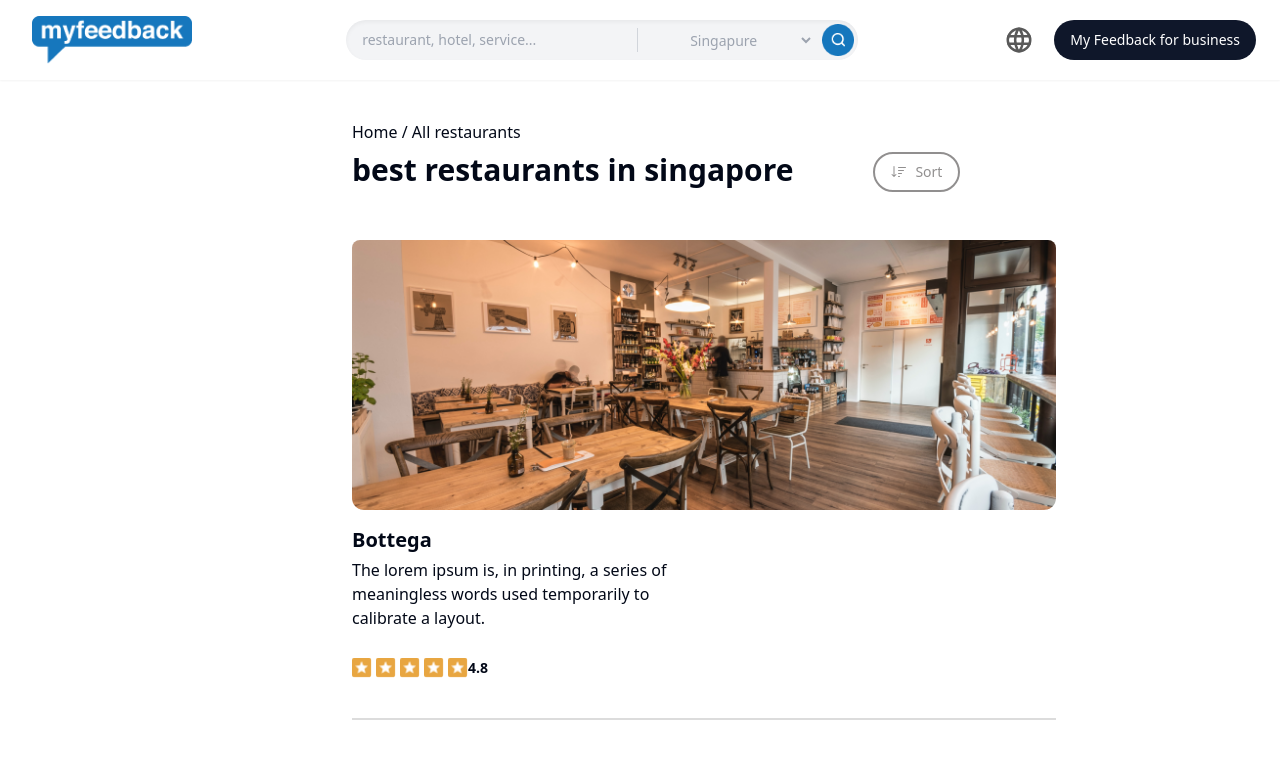
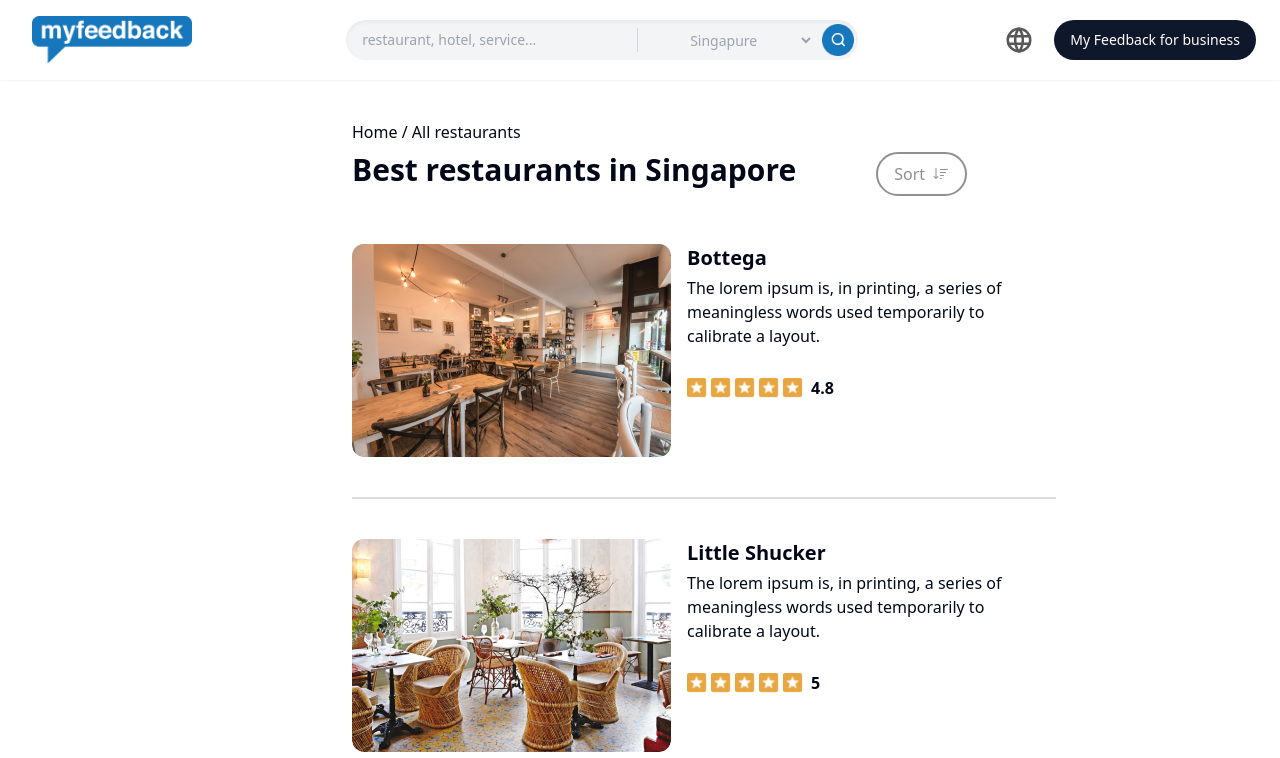
Before and after one commit to Takib-Ahmed/feedback.com, a React (Vite) app: page /search in a window 1280 px wide. Shown: the top 758 px of the page. Built offline with nearby package versions, Linux system fonts and the light colour scheme.

Commit message:
sort added to search

```diff
--- a/src/App.jsx
+++ b/src/App.jsx
@@ -15,7 +15,7 @@ import Homepage from "./components/Homepage";
 function App() {
   const [Resturantslist] = useState([
     {
-      coverimage: "/Detailspage/Rectangle 28.png",
+      coverimage: "/Trendingcards/Rectangle 22 (1).png",
       images: [
         "/Trendingcards/Rectangle 22 (1).png",
         "/Trendingcards/Rectangle 22 (10).png",
--- a/src/components/ResturantDetails.page/Banner.jsx
+++ b/src/components/ResturantDetails.page/Banner.jsx
@@ -13,7 +13,7 @@ export default function Banner({listdetails}){
 <div className="    text-white DetailsBanner"  onClick={()=>{
     console.log(listdetails.coverimage)
 }}   style={{
-    background: `url('${listdetails.coverimage}') `,
+    background: `url('${listdetails.Name === 'Bottega' ?'/Detailspage/Rectangle 28.png':listdetails.coverimage}') `,
 
   }}>
    <div className=" dbchild grid gap-10 p-10 sm:p-20"> <h1 className=" text-5xl font-bold">{listdetails.Name}</h1>
--- a/src/components/ResturantDetails.page/Photoslider.jsx
+++ b/src/components/ResturantDetails.page/Photoslider.jsx
@@ -101,7 +101,7 @@ export default function Photoslider({ Showphotos, setshowphotos }) {
           <img
             src={image.src}
             alt={image.alt}
-            className={`h-[70px] md:h-[80px] lg:h-[100px] w-[200px] ${
+            className={` h-[50px] sm:h-[70px] md:h-[80px] lg:h-[100px] w-[200px] ${
               currentSlide === i
                 ? "border-2  border-sky-500"
                 : "border border-gray-300"
@@ -115,7 +115,7 @@ export default function Photoslider({ Showphotos, setshowphotos }) {
   return (
  <>
  {Showphotos &&
-   <div className="fixed inset-0 flex  items-center justify-center bg-black bg-opacity-50 z-50">   <div className="relative  bg-white p-5 w-[80%] max-w-[1100px]">
+   <div className="fixed inset-0 flex  items-center justify-center bg-black bg-opacity-50 z-50">   <div className="relative  bg-white p-5 w-[90%] lg:w-[80%] max-w-[1100px]">
 
    <Slider {...settings} ref={sliderRef}>
      {Photos.map((image, key) => (
@@ -123,7 +123,7 @@ export default function Photoslider({ Showphotos, setshowphotos }) {
          <img
            src={image.src}
            alt={image.alt}
-           className="w-full h-[250px] md:h-[500px]"
+           className="w-full h-[250px] sm:h-[300px] md:h-[400px] lg:h-[500px]"
          />
        </div>
      ))}
--- a/src/components/ResturantDetails.page/Reviews.jsx
+++ b/src/components/ResturantDetails.page/Reviews.jsx
@@ -71,9 +71,9 @@ export default function Reviews({ ListReviews }) {
           <div className={` transition-all origin-top duration-300   top-12 absolute left-0 grid gap-1   rounded-lg  shadow-xl text-[#5D5D5D] bg-white ${Sortpopup ? 'w-fit' : 'w-[180px]'} rounded-md duration-300 origin-top border ${Sortpopup ? 'scale-100' : 'scale-0'}`} >
 
 <div className=" grid gap-1   pb-0">
-<p className=" text-nowrap text-left hover:bg-gray-600 px-3 py-2 pe-10" onClick={()=>{setsort(null)}}>Defualt</p>
-<p className=" text-nowrap text-left hover:bg-gray-600 px-3 py-2 pe-10" onClick={()=>{setsort(true)}}>Highest Rated</p>
-<p className=" text-nowrap text-left hover:bg-gray-600 px-3 py-2 pe-10" onClick={()=>{setsort(false)}}>Lowest Rated</p>
+<p className=" text-nowrap text-left hover:bg-gray-600 px-3 py-2 pe-10  hover:text-white" onClick={()=>{setsort(null)}}>Defualt</p>
+<p className=" text-nowrap text-left hover:bg-gray-600 px-3 py-2 pe-10  hover:text-white" onClick={()=>{setsort(true)}}>Highest Rated</p>
+<p className=" text-nowrap text-left hover:bg-gray-600 px-3 py-2 pe-10  hover:text-white" onClick={()=>{setsort(false)}}>Lowest Rated</p>
 
 </div>
           </div>
--- a/src/components/Search End/SearchResults.jsx
+++ b/src/components/Search End/SearchResults.jsx
@@ -1,132 +1,126 @@
 /* eslint-disable react/prop-types */
-import { Button } from "../ui/button";
-import { BsSortUp,BsSortDown } from "react-icons/bs";
 
-import { Card, CardContent, CardDescription, CardFooter, CardHeader, CardTitle } from "../ui/card";
-
+import { BsSortUp, BsSortDown } from "react-icons/bs";
 import { useState } from "react";
 import { Link } from "react-router-dom";
 
-export default function Searchrestults({Resturantslist,Filtervalue,setlistdetails}){
+export default function Searchrestults({ Resturantslist, Filtervalue, setlistdetails }) {
+  const [Sort, setSort] = useState(null);
+  const [Sortpopup, setSortPopup] = useState(false);
 
-
-          var subsettings = {
-            dots: true,
-            infinite: false,
-            speed: 500,
-            slidesToShow: 1,
-            slidesToScroll: 1,
-            arrows: false,
-            customPaging: (i) => (
-              <div
-                className=" bg-gray-400 transition-all duration-300 h-2 w-2 hover:bg-white rounded-full"
-                style={{ cursor: "pointer" }}
-              >
-                {/* Optional: Add index or other content */}
-              </div>
-            ),
-            appendDots: (dots) => (
-              <div className="p-1">
-                <ul className="flex justify-center gap-0 mx-10  translate-y-[-20px]">{dots}</ul>
-              </div>
-            ),
-
-
-          };
-
-const [Sort,setsort] = useState(false)
+  const sortedAndFilteredRestaurants = Resturantslist
+    .filter((Resturants) =>
+      !Filtervalue || Resturants.Name.toLowerCase().includes(Filtervalue.trim().toLowerCase())
+    )
+    .sort((a, b) => {
+      if (Sort === null) return 0;
+      if (Sort) return b.Rating - a.Rating;
+      return a.Rating - b.Rating;
+    });
 
   return (
-        <div className=" Searchresultpage flex flex-wrap lg:flex-nowrap   justify-center lg:justify-normal lg:ps-32 my-10 mt-0">
+    <div className="Searchresultpage flex flex-wrap lg:flex-nowrap justify-center lg:justify-normal lg:ps-32 my-10 mt-0">
       <div>
-   <div className=" text-start py-10 pb-0">
-            <h5 className=" justify-center md:justify-normal flex  ">Home / All restaurants</h5>
-            <div className=" justify-center md:justify-normal flex gap-20 py-2"><h1 className=" text-2xl sm:text-3xl font-bold">best restaurants in singapore</h1><Button onClick={()=>{setsort((prev)=>!prev)}} className=' flex gap-2 bg-transparent border-2 border-[#918f8f] rounded-full text-[#918f8f] hover:border-inherit hover:text-white '>{Sort ? <BsSortUp/>:<BsSortDown/>}Sort</Button></div>
+        <div className="text-start py-10 pb-0">
+          <h5 className="justify-center md:justify-normal flex">Home / All restaurants</h5>
+          <div className="justify-center md:justify-normal flex gap-20 py-2">
+            <h1 className="text-2xl sm:text-3xl font-bold">Best restaurants in Singapore</h1>
+            <div className="relative">
+              <button
+                className={` flex gap-2 bg-transparent  rounded-full text-[#918f8f]  hover:text-white p-2 px-4 hover:bg-slate-900   border-2 border-[#918f8f] hover:border-slate-900  ${Sortpopup ? 'border-slate-900 bg-slate-900 text-white':'border-[#918f8f] text-[#918f8f]'}`}
+                onClick={() => setSortPopup(!Sortpopup)}
+              >
+                Sort {Sort === true ? <BsSortUp className="mt-1" /> : <BsSortDown className="mt-1" />}
+              </button>
+              <div
+                className={`transition-all origin-top duration-300 top-12 absolute left-0 grid gap-1 rounded-lg shadow-xl text-[#5D5D5D] bg-white border ${
+                  Sortpopup ? "scale-100 w-[180px]" : "scale-0 w-max"
+                }`}
+              >
+                <div className="grid gap-1 pb-0">
+                  <p
+                    className="text-left hover:bg-gray-600 px-3 py-2 cursor-pointer hover:text-white"
+                    onClick={() => setSort(null)}
+                  >
+                    Default
+                  </p>
+                  <p
+                    className="text-left hover:bg-gray-600 px-3 py-2 cursor-pointer  hover:text-white"
+                    onClick={() => setSort(true)}
+                  >
+                    Highest Rated
+                  </p>
+                  <p
+                    className="text-left hover:bg-gray-600 px-3 py-2 cursor-pointer  hover:text-white"
+                    onClick={() => setSort(false)}
+                  >
+                    Lowest Rated
+                  </p>
+                </div>
+              </div>
+            </div>
+          </div>
         </div>
 
         <div className="flex">
-
-
-<div className=" flex flex-col ">
-  { Resturantslist.filter((Resturants) =>
- !Filtervalue || Resturants.Name.toLowerCase().includes(Filtervalue.trim().toLowerCase())
-).map((value, index) => (
-
-
-  <Link to={'detailspage'} key={index} onClick={() => {
-
+          <div className="flex flex-col">
+            {sortedAndFilteredRestaurants.map((value, index) => (
+              <Link
+                to={"detailspage"}
+                key={index}
+                onClick={() => {
                   setlistdetails((prevlist) => ({
-      ...prevlist, // Spread the previous state
-      ...value     // Add or update the `value` property
+                    ...prevlist,
+                    ...value,
                   }));
-
-  }}> <div key={index} className="  border-b-[#DCDCDC] border-b-2 py-10 "> {/* Add margin between slides */}
-  <div className="   lg:w-[44rem] border-none  flex flex-wrap justify-center lg:justify-normal gap-4 ">
-    {/* Header Section */}
-    <div className="relative p-0 ">
-
-
-
-
-
+                }}
+              >
+                <div className="border-b-[#DCDCDC] border-b-2 py-10">
+                  <div className="lg:w-[44rem] border-none flex flex-wrap justify-center lg:justify-normal gap-4">
+                    <div className="relative p-0">
                       <img
-        src={value.coverimage} // Replace with your image URL
+                        src={value.coverimage}
                         alt="Food Display"
-        className="  coverimage w-full lg:w-52   h-full lg:h-48 object-cover rounded-t-lg rounded-xl   bg-transparent"
+                        className="coverimage w-full lg:w-52 h-full lg:h-48 object-cover rounded-t-lg rounded-xl bg-transparent"
                       />
-
-
-
-
-
-
-
-      {/* Navigation Dots */}
-
                     </div>
-
-    {/* Card Content */}
-
-<div className=" flex flex-col  gap-7 ">
-  <div className="grid gap-1 ">
-  <div  className=' font-bold text-xl'>{value.Name}</div>
-      <div className=" w-80">
-    {value.description}
+                    <div className="flex flex-col gap-7">
+                      <div className="grid gap-1">
+                        <div className="font-bold text-xl">{value.Name}</div>
+                        <div className="w-80">{value.description}</div>
                       </div>
-
-  </div>
-
-      <div className="flex items-center ">
-      {/* Rating Stars */}
+                      <div className="flex items-center gap-2">
                         <div className="flex gap-1 text-yellow-500">
                           {Array(5)
                             .fill()
                             .map((_, i) => (
-            <img src="/star.png" alt="" key={i}  className=" w-5 h-5"/>
+                              <img
+                                src="/star.png"
+                                alt=""
+                                key={i}
+                                className="w-5 h-5"
+                              />
                             ))}
                         </div>
-      <span className="text-sm font-bold">
+                        <span className=" font-bold text-base">
                           {value.Rating} <span className="text-gray-500">{value.reviews}</span>
                         </span>
                       </div>
                     </div>
-
-    {/* Footer Section */}
-
-
                   </div>
-  </div></Link>
+                </div>
+              </Link>
             ))}
           </div>
-
-
-
         </div>
       </div>
-<div className="map h-[80rem] flex justify-end  ">
-  <img src="/public/Searchrestult/Group 178.png" alt="" className=" w-full " />
+      <div className="map h-[80rem] flex justify-end">
+        <img
+          src="/public/Searchrestult/Group 178.png"
+          alt=""
+          className="w-full"
+        />
       </div>
-
     </div>
   );
 }
```
Lines whose indentation alone changed are shown as unchanged.
